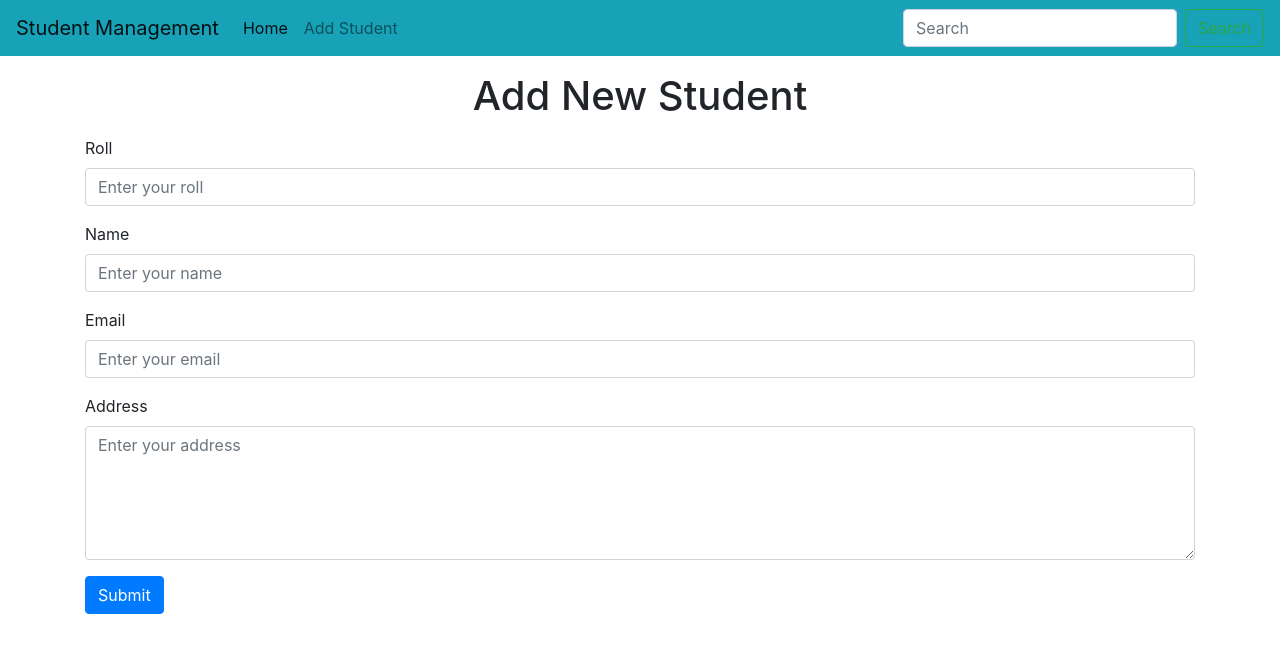
After one commit to tmzoola/django_crud, a Django app: page /my_app/add/ in a window 1280 px wide. The commit adds this page. Shown: the top 653 px of the page. Run offline with Django 4.2, Linux system fonts and the light colour scheme; some libraries are stand-ins or nearby versions.

Commit message:
add template

```diff
--- /dev/null
+++ b/my_app/templates/my_app/add.html
@@ -0,0 +1,27 @@
+{% extends 'base.html' %}
+
+{% block content %}
+<h1 class="text-center my-3">Add New Student </h1>
+<div class="container">
+    <form>
+        <div class="form-group">
+          <label for="Roll">Roll</label>
+          <input type="text" class="form-control" id="roll" placeholder="Enter your roll" required>
+        </div>
+        <div class="form-group">
+            <label for="name">Name</label>
+            <input type="text" class="form-control" id="name"  placeholder="Enter your name" required>
+          </div>
+          <div class="form-group">
+            <label for="email">Email</label>
+            <input type="email" class="form-control" id="email"  placeholder="Enter your email" required >
+          </div>
+
+          <div class="form-group">
+            <label for="Address">Address</label>
+            <textarea class="form-control" rows="5" id="email"  placeholder="Enter your address" ></textarea>
+          </div>
+        <button type="submit" class="btn btn-primary">Submit</button>
+      </form>
+</div>
+{% endblock content %}
--- a/my_app/templates/my_app/home.html
+++ b/my_app/templates/my_app/home.html
@@ -1,5 +1,5 @@
     {% extends 'base.html' %}
 
     {% block content %}
-    <h1>Student Management</h1>
+    <h1 class="text-center my-3">Student Management</h1>
     {% endblock content %}
--- a/my_app/urls.py
+++ b/my_app/urls.py
@@ -4,4 +4,5 @@ from . import views
 urlpatterns = [
     path('index/', views.index, name='index'),
     path('', views.home, name='home'),
+    path('add/', views.add, name='add'),
 ]
--- a/my_app/views.py
+++ b/my_app/views.py
@@ -7,3 +7,6 @@ def index(request):
 
 def home(request):
     return render(request, 'my_app/home.html')
+
+def add(request):
+    return render(request, 'my_app/add.html')
--- a/templates/navbar.html
+++ b/templates/navbar.html
@@ -10,7 +10,7 @@
           <a class="nav-link" href="{% url 'home' %}">Home <span class="sr-only">(current)</span></a>
         </li>
         <li class="nav-item">
-          <a class="nav-link" href="">Add Student</a>
+          <a class="nav-link" href="{% url 'add' %}">Add Student</a>
         </li>
 
       </ul>
```
